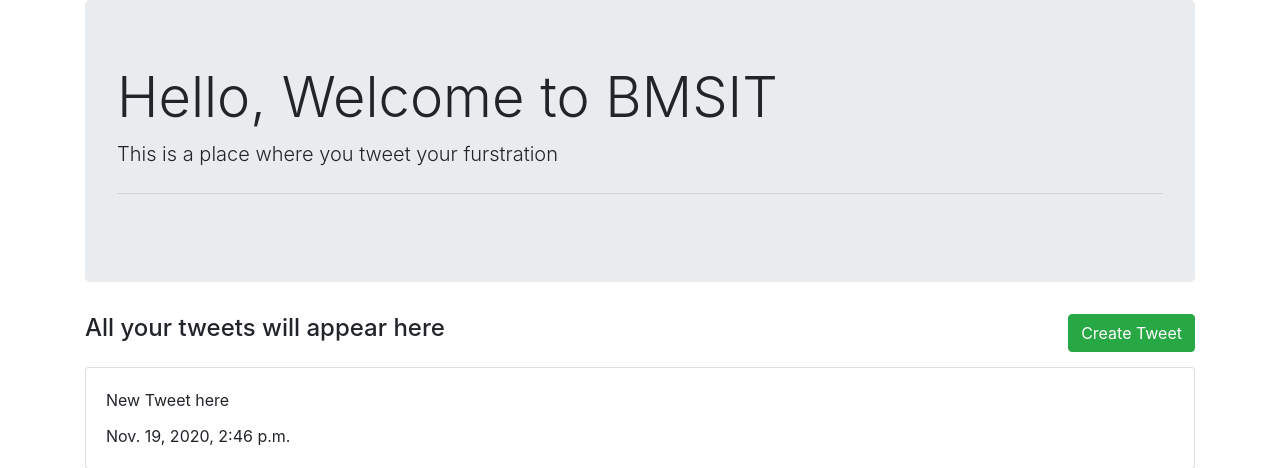
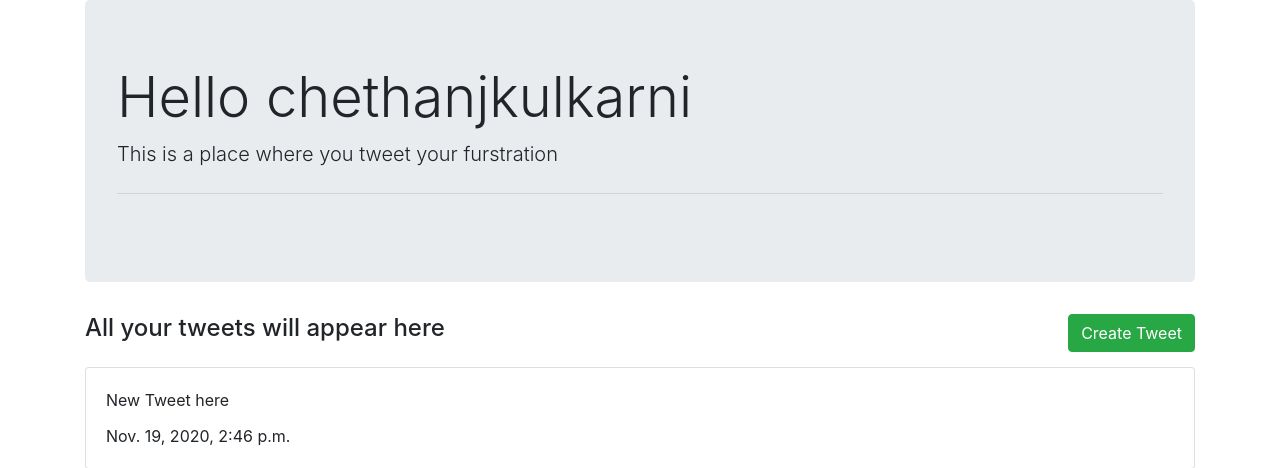
Before and after one commit to chetanjrao/django-workshop, a Django app: page / in a window 1280 px wide. Shown: the top 468 px of the page. Run offline with Django 3.2, Linux system fonts and the light colour scheme; a user stored in the database is signed in; data comes from the database, SQL or seed files in the repository; both versions use the stored data as it was after the commit.

Commit message:
Added new code

```diff
--- a/polls/templates/index.html
+++ b/polls/templates/index.html
@@ -34,7 +34,7 @@
     </div>
     <div class="container mb-4 pb-4">
         <div class="jumbotron">
-            <h1 class="display-4">Hello, Welcome to BMSIT</h1>
+            <h1 class="display-4">Hello {{ user }}</h1>
             <p class="lead">This is a place where you tweet your furstration</p>
             <hr class="my-4">
         </div>
```
Also changed, not shown: db.sqlite3.
